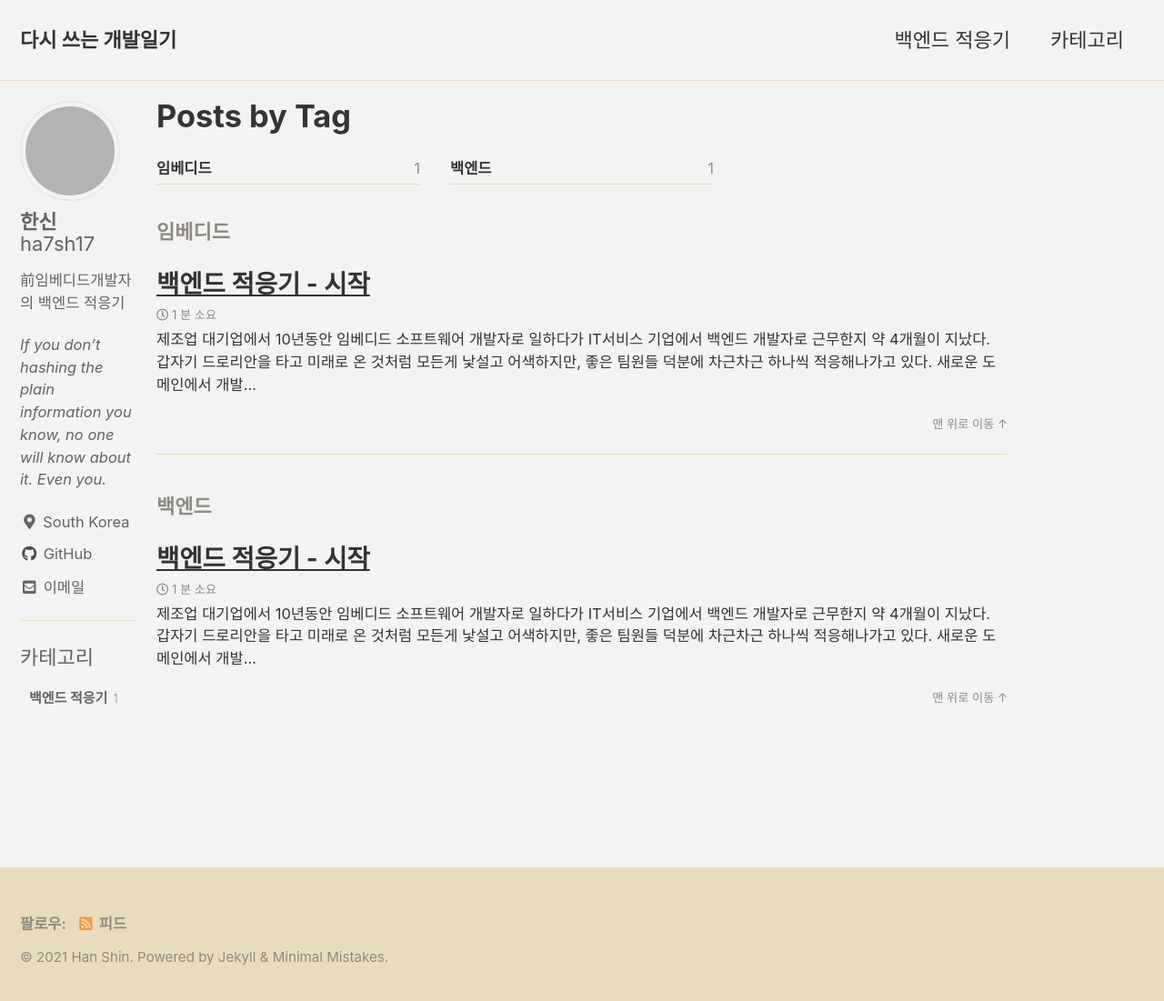
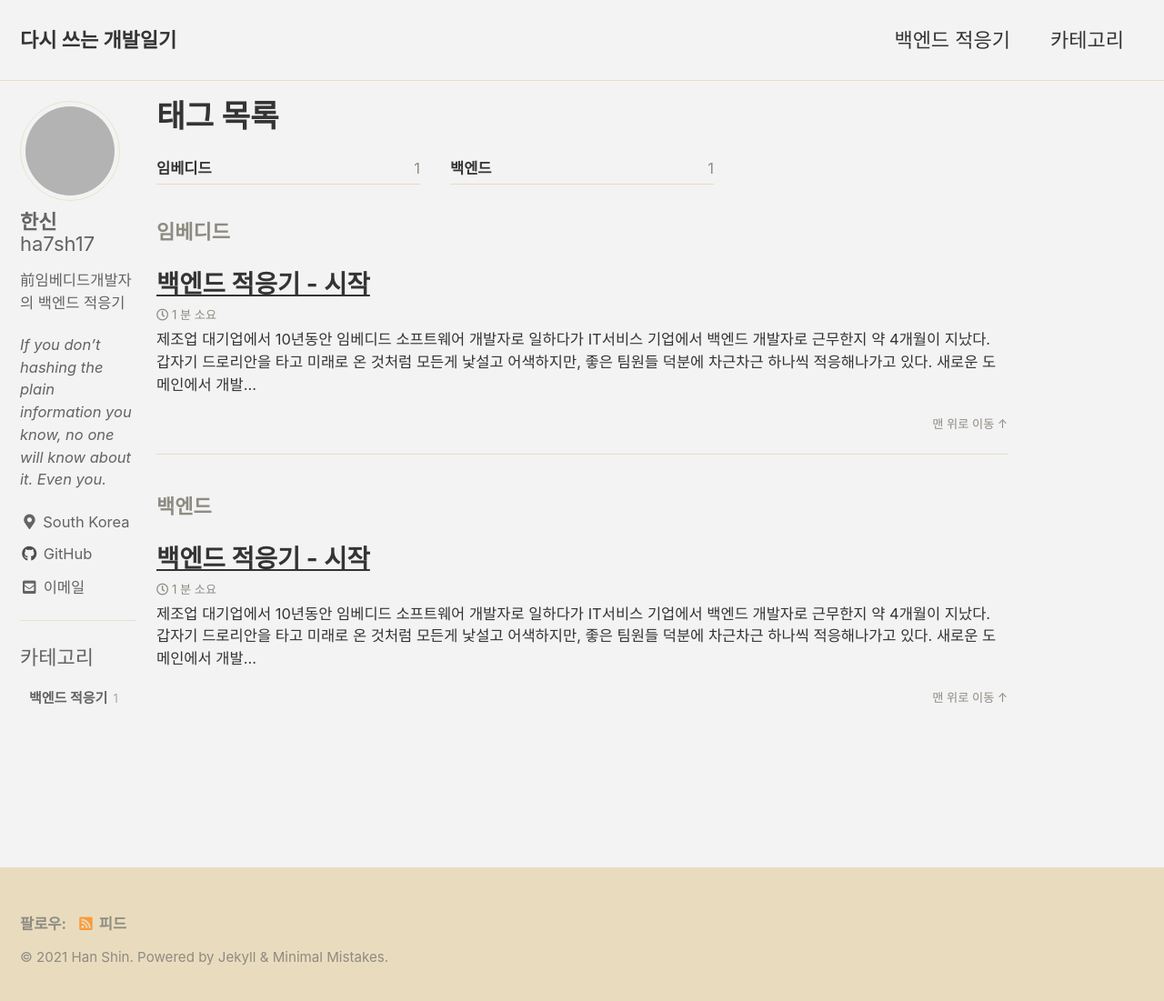
Before and after one commit to ha7sh17/ha7sh17.github.io, a Jekyll site: the page built from _pages/tag-archive.md, in a window 1280 px wide and 1109 px high. Shown: the top 1101 px of the window at 91% size. Built offline with Jekyll 4.4.1, drawn with Linux system fonts in a browser that asks for light colours; cached includes are drawn as plain includes; grey boxes are pictures that could not be loaded.

Commit message:
Modify tags to Korean

```diff
--- a/_pages/tag-archive.md
+++ b/_pages/tag-archive.md
@@ -1,5 +1,5 @@
 ---
-title: "Posts by Tag"
+title: "태그 목록"
 permalink: /tags/
 layout: tags
 author_profile: true
```
